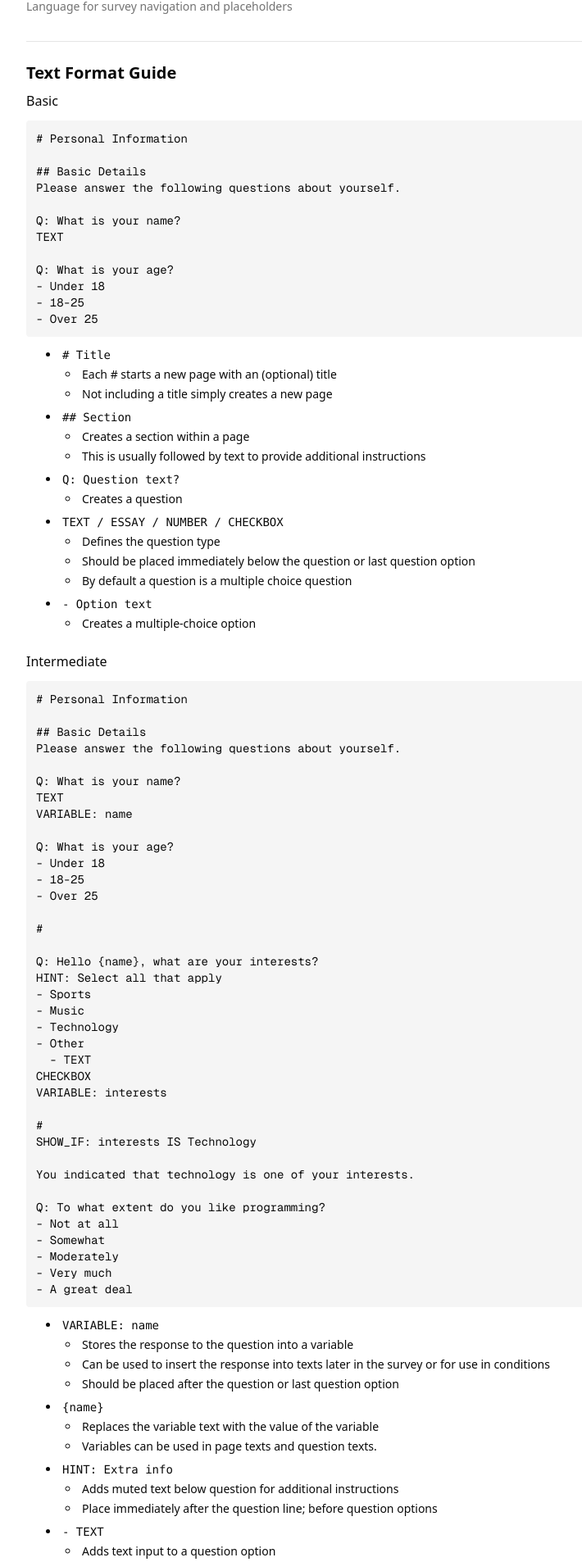
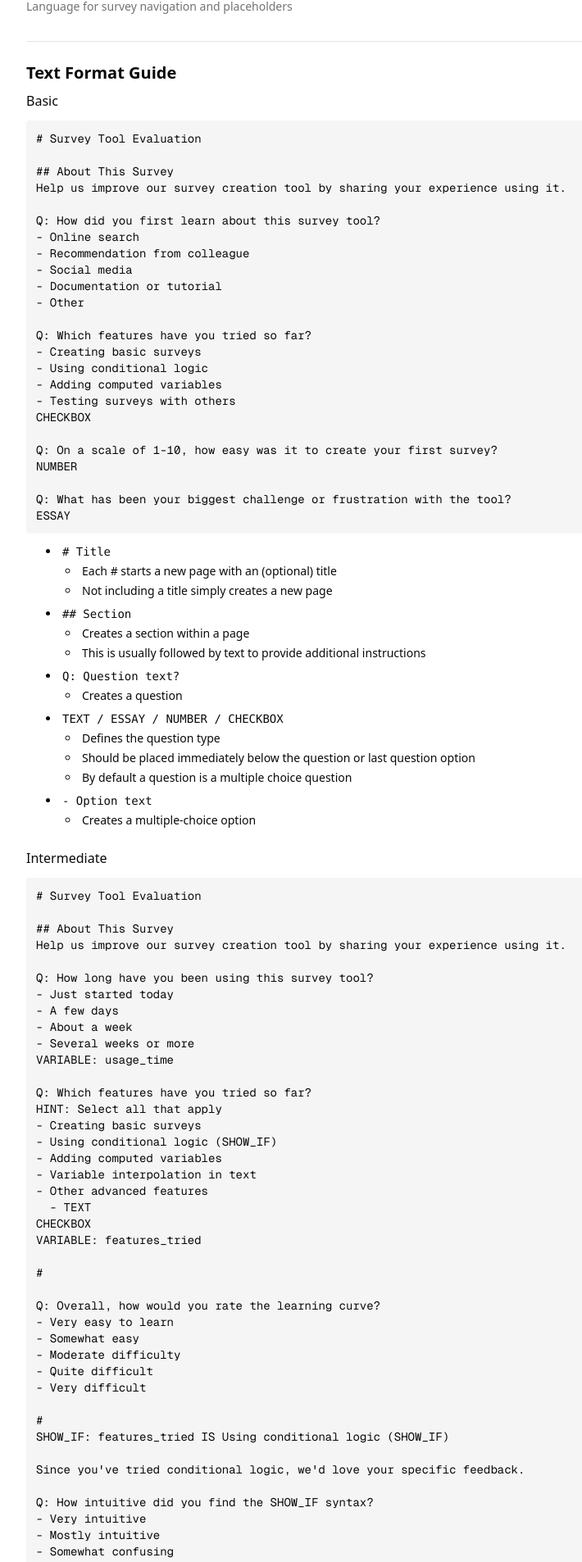
Before and after one commit to WillemSleegers/test-survey-tool, a Next.js app: page / in a window 1280 px wide. Shown: the part 631-2537 px from the top of the page at 82% size, without its empty margins (184-894 px from the left). Built offline with nearby package versions, Linux system fonts and the light colour scheme.

Commit message:
Update text-format-guide.tsx

```diff
--- a/components/text-format-guide.tsx
+++ b/components/text-format-guide.tsx
@@ -1,5 +1,3 @@
-"use client"
-
 export function TextFormatGuide() {
   return (
     <div className="space-y-2">
@@ -9,18 +7,30 @@ export function TextFormatGuide() {
         <div>
           <h4 className="text-base font-medium mb-3">Basic</h4>
           <div className="bg-muted p-3 rounded mb-3 text-sm font-mono whitespace-pre-wrap">
-            {`# Personal Information
+            {`# Survey Tool Evaluation
 
-## Basic Details
-Please answer the following questions about yourself.
+## About This Survey
+Help us improve our survey creation tool by sharing your experience using it.
 
-Q: What is your name?
-TEXT
+Q: How did you first learn about this survey tool?
+- Online search
+- Recommendation from colleague
+- Social media
+- Documentation or tutorial
+- Other
 
-Q: What is your age?
-- Under 18
-- 18-25
-- Over 25`}
+Q: Which features have you tried so far?
+- Creating basic surveys
+- Using conditional logic
+- Adding computed variables
+- Testing surveys with others
+CHECKBOX
+
+Q: On a scale of 1-10, how easy was it to create your first survey?
+NUMBER
+
+Q: What has been your biggest challenge or frustration with the tool?
+ESSAY`}
           </div>
           <ul className="list-disc list-inside space-y-2 text-sm">
             <li>
@@ -69,43 +79,48 @@ Q: What is your age?
         <div>
           <h4 className="text-base font-medium mb-3">Intermediate</h4>
           <div className="bg-muted p-3 rounded mb-3 text-sm font-mono whitespace-pre-wrap">
-            {`# Personal Information
+            {`# Survey Tool Evaluation
 
-## Basic Details
-Please answer the following questions about yourself.
+## About This Survey
+Help us improve our survey creation tool by sharing your experience using it.
 
-Q: What is your name?
-TEXT
-VARIABLE: name
+Q: How long have you been using this survey tool?
+- Just started today
+- A few days
+- About a week
+- Several weeks or more
+VARIABLE: usage_time
 
-Q: What is your age?
-- Under 18
-- 18-25
-- Over 25
+Q: Which features have you tried so far?
+HINT: Select all that apply
+- Creating basic surveys
+- Using conditional logic (SHOW_IF)
+- Adding computed variables
+- Variable interpolation in text
+- Other advanced features
+  - TEXT
+CHECKBOX
+VARIABLE: features_tried
 
 #
 
-Q: Hello {name}, what are your interests?
-HINT: Select all that apply
-- Sports
-- Music
-- Technology
-- Other
-  - TEXT
-CHECKBOX
-VARIABLE: interests
+Q: Overall, how would you rate the learning curve?
+- Very easy to learn
+- Somewhat easy
+- Moderate difficulty
+- Quite difficult
+- Very difficult
 
 #
-SHOW_IF: interests IS Technology
+SHOW_IF: features_tried IS Using conditional logic (SHOW_IF)
 
-You indicated that technology is one of your interests.
+Since you've tried conditional logic, we'd love your specific feedback.
 
-Q: To what extent do you like programming?
-- Not at all
-- Somewhat
-- Moderately
-- Very much
-- A great deal`}
+Q: How intuitive did you find the SHOW_IF syntax?
+- Very intuitive
+- Mostly intuitive
+- Somewhat confusing
+- Very confusing`}
           </div>
           <ul className="list-disc list-inside space-y-2 text-sm">
             <li>
@@ -192,74 +207,72 @@ Q: To what extent do you like programming?
         <div>
           <h4 className="text-base font-medium mb-3">Advanced</h4>
           <div className="bg-muted p-3 rounded mb-3 text-sm font-mono whitespace-pre-wrap">
-            {`BLOCK: Personal information
+            {`BLOCK: User Background
 
-# Personal Information
+# Survey Tool Evaluation
 
-## Basic Details
-Please answer the following questions about yourself.
+## About This Survey
+Help us improve our survey creation tool by sharing your experience using it.
 
-Q: What is your name?
-TEXT
-VARIABLE: name
+Q: How long have you been using this survey tool?
+- Just started today
+- A few days
+- About a week
+- Several weeks or more
+VARIABLE: usage_time
 
-Q: What is your age?
+Q: How many surveys have you created so far?
 NUMBER
-VARIABLE: age
+VARIABLE: surveys_created
 
 #
 
-Q: Hello {name}, what are your interests?
+Q: Which features have you tried so far?
 HINT: Select all that apply
-- Sports
-- Music
-- Technology
+- Creating basic surveys
+- Using conditional logic (SHOW_IF)
+- Adding computed variables
+- Variable interpolation in text
 CHECKBOX
-VARIABLE: interests
+VARIABLE: features_tried
 
-BLOCK: Technology
-SHOW_IF: interests IS Technology
+COMPUTE: experienced_user = usage_time IS Several weeks or more AND surveys_created >= 3
+
+BLOCK: Feature Feedback
+SHOW_IF: features_tried
 
 #
 
-You indicated that technology is one of your interests.
+We'd like detailed feedback on the features you've used.
 
-Q: To what extent do you like programming?
-- Not at all
-- Somewhat
-- Moderately
-- Very much
-- A great deal
+Q: How would you rate each feature you've used?
+- Creating basic surveys
+  - SHOW_IF: features_tried IS Creating basic surveys
+- Using conditional logic (SHOW_IF)
+  - SHOW_IF: features_tried IS Using conditional logic (SHOW_IF)
+- Adding computed variables
+  - SHOW_IF: features_tried IS Adding computed variables
+- Variable interpolation in text
+  - SHOW_IF: features_tried IS Variable interpolation in text
 
-Q: Do you know any programming languages?
+Q: {{IF experienced_user THEN As an experienced user ELSE As someone still learning}}, what would help you most?
+- Better documentation
+- More examples
+- Video tutorials
+- Simplified syntax
+
+BLOCK: Overall Assessment
+SHOW_IF: experienced_user
+
+# Advanced User Feedback
+
+Q: Would you recommend this tool to others?
 - Yes
 - No
-VARIABLE: programming
+VARIABLE: recommend
 
-# Programming Experience
-SHOW_IF: programming == Yes
-
-Q: Which programming languages do you know?
-- C#
-- Java
-- Python
-- JavaScript
-- R
-- Other
-  - TEXT
-VARIABLE: programming_languages
-
-BLOCK: General_questions
-
-# Survey evaluation
-
-Q: Which of the questions did you like?
-- The personal information questions
-- The interests question
-- The technology questions
-  - SHOW_IF: interests == Technology
-
-Q: Two years from now, would you want to participate in this survey again, when you are {age + 2} years old?`}
+Q: You've created {surveys_created} surveys so far. {{IF recommend IS Yes THEN Thank you for being willing to recommend our tool! ELSE We hope we can improve your experience.}} What's the most important improvement we could make?
+ESSAY`}
           </div>
           <ul className="list-disc list-inside space-y-2 text-sm">
             <li>
```
